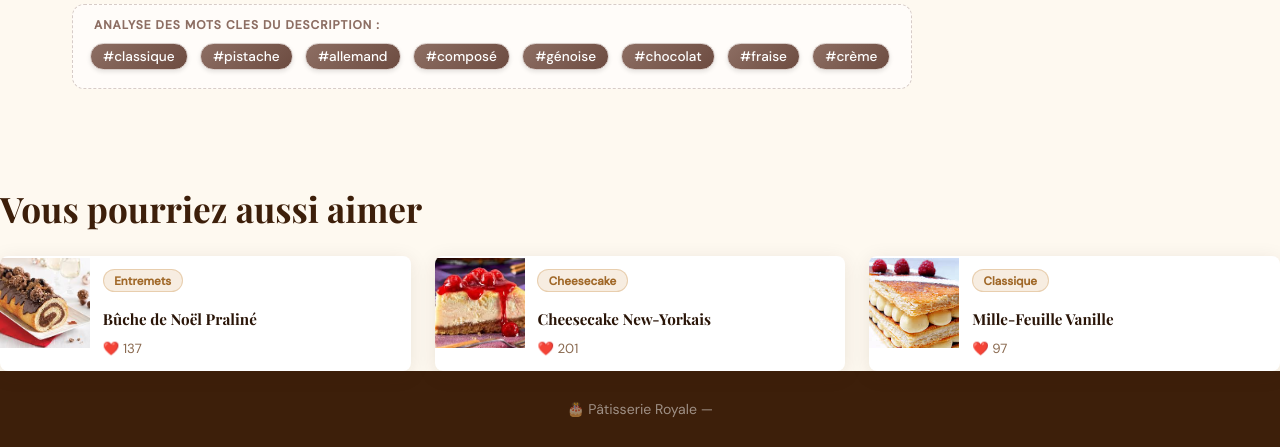
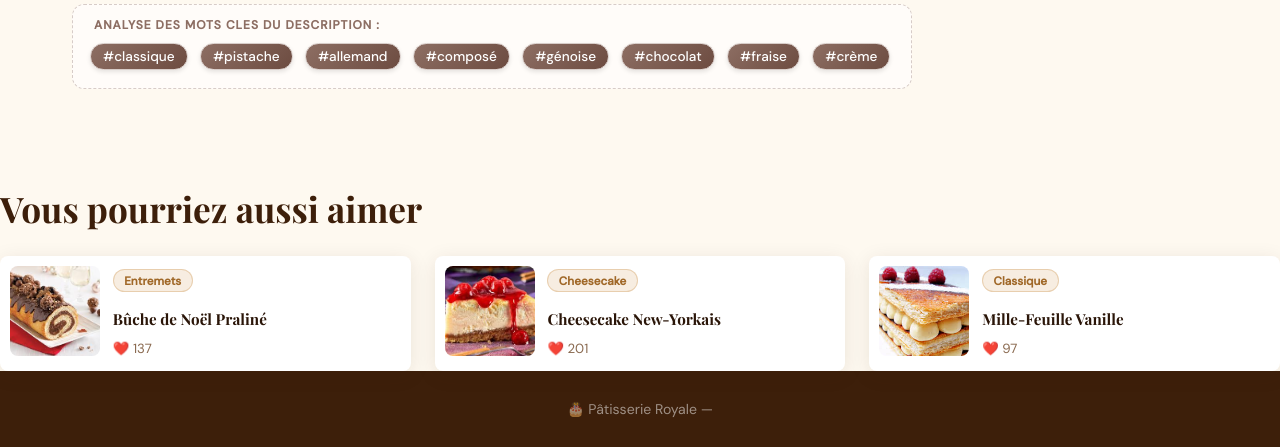
Before and after one commit to ainakely811-stack/dev, a Flask app: page /gateau/1 in a window 1280 px wide. Shown: the part 642-1089 px from the top of the page. Run offline with Flask 3, Linux system fonts and the light colour scheme; some web fonts are replaced.

Commit message:
Update style.css
set image

```diff
--- a/static/css/style.css
+++ b/static/css/style.css
@@ -456,7 +456,7 @@
     transition: transform .25s;
   }
   .suggestion-card:hover { transform: translateY(-4px); }
-  .sug-img { width: 90px; margin-top: 2px; height: 90px; object-fit: cover; flex-shrink: 0; }
+  .sug-img { width: 90px; margin-top: 10px; margin-left: 10px;border-radius: 8px ; height: 90px; object-fit: cover; flex-shrink: 0; }
   .sug-info { padding: .8rem; }
   .sug-info h4 { font-family: 'Playfair Display', serif; font-size: .95rem; margin: .3rem 0 .5rem; }
   .sug-likes { font-size: .83rem; color: var(--text-muted); }
```
